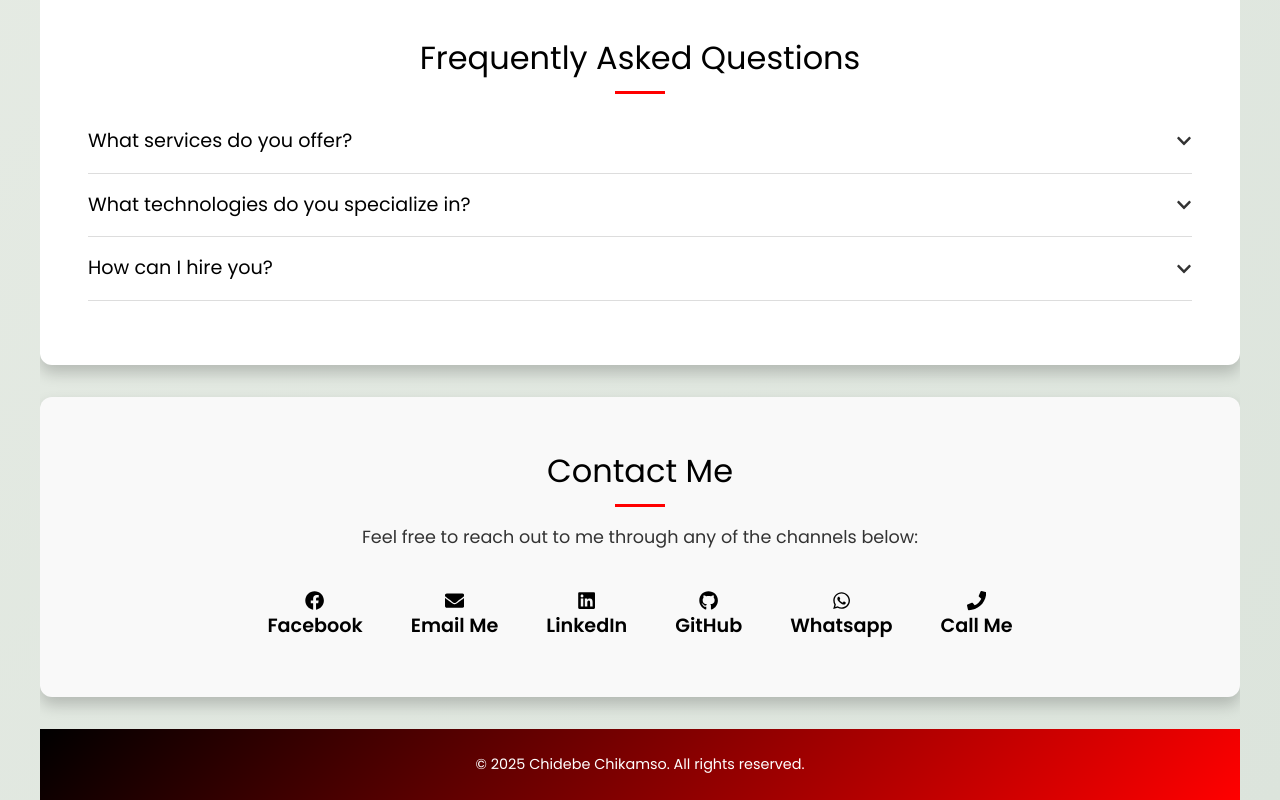
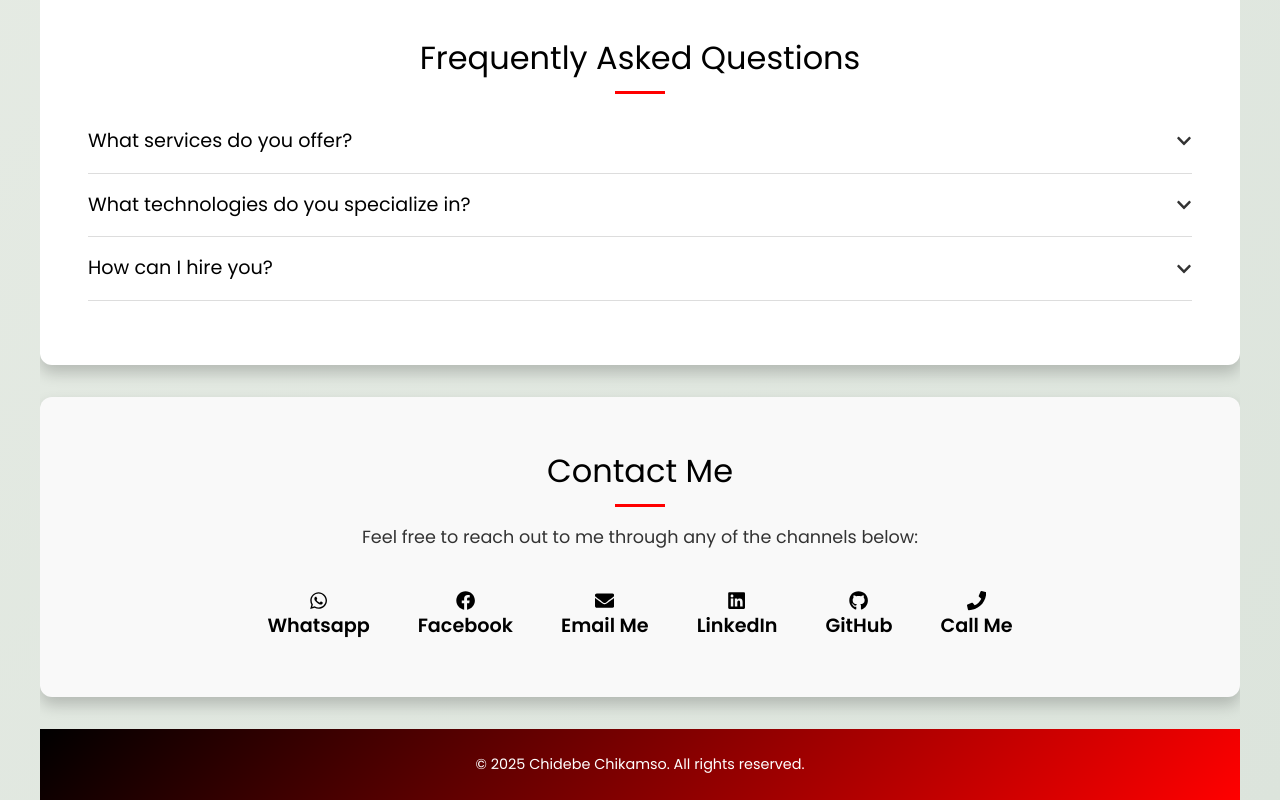
Before and after one commit to ChikamsoChidebe/react, a React (Vite) app: page / in a window 1280 px wide. Shown: the part 3514-4314 px from the top of the page. Built offline with nearby package versions, Linux system fonts and the light colour scheme.

Commit message:
Icon linked to the commit message template.

```diff
--- a/src/App.jsx
+++ b/src/App.jsx
@@ -387,7 +387,10 @@ function App() {
         <h2>Contact Me</h2>
         <p>Feel free to reach out to me through any of the channels below:</p>
         <div className="contact-links" >
-          <a href="https://facebook.com/chikamso-chidebe-">
+          <a href="https://wa.me/2349039220171" target="_blank" rel="noopener noreferrer">
+            <FaWhatsapp /> Whatsapp
+          </a>
+          <a href="https://m.me/chidebe-chikamso">
             <FaFacebook /> Facebook
           </a>
           <a href="mailto:chikamsochidebe@gmail.com">
@@ -399,9 +402,7 @@ function App() {
           <a href="https://github.com/ChikamsoChidebe" target="_blank" rel="noopener noreferrer">
             <FaGithub /> GitHub
           </a>
-          <a href="https://wa.me/2349039220171" target="_blank" rel="noopener noreferrer">
-            <FaWhatsapp /> Whatsapp
-          </a>
+
           <a href="tel:+2349039220171">
             <FaPhone /> Call Me
           </a>
```
